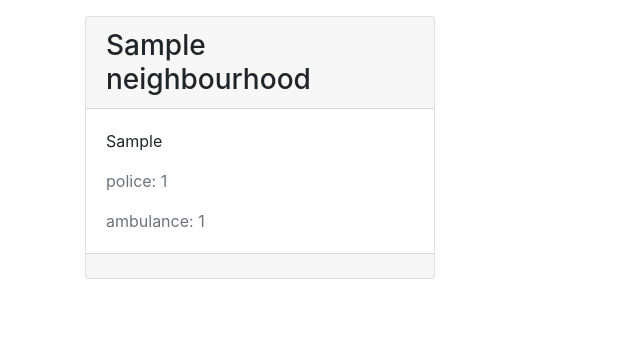
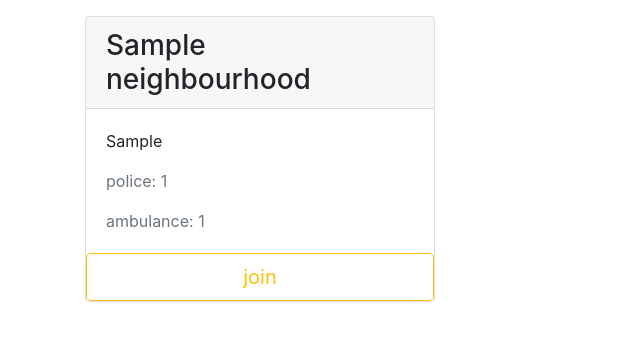
Before and after one commit to Tyra-hans/neighbourhood-blitz, a Django app: page /home/ in a window 1280 px wide. Shown: the part 56-397 px from the top of the page, without its empty margins (0-640 px from the left). Run offline with Django 3.2, Linux system fonts and the light colour scheme; a user stored in the database is signed in; tables that the repository leaves empty hold one stand-in row (values such as "Sample post"); some libraries are stand-ins or nearby versions.

Commit message:
Adds join buton that allows users to join a neighbourhood

```diff
--- a/hoodapp/templates/all-posts/home.html
+++ b/hoodapp/templates/all-posts/home.html
@@ -16,9 +16,7 @@
                                   <p class="card-text text-muted sign">police: {{neighbourhood.police_contacts}}</p>
                                   <p class="card-text text-muted sign">ambulance: {{neighbourhood.health_contacts}}</p>
                                 </div>
-                                <div class="card-footer text-muted sign">
-                                    {{neighbour.date_posted}}
-                                </div>
+                                <a href="{% url 'single' one.id %}" class="btn btn-outline-warning btn-lg">join</a>
                               </div>
                 </div>
                 {% endfor %}
```
